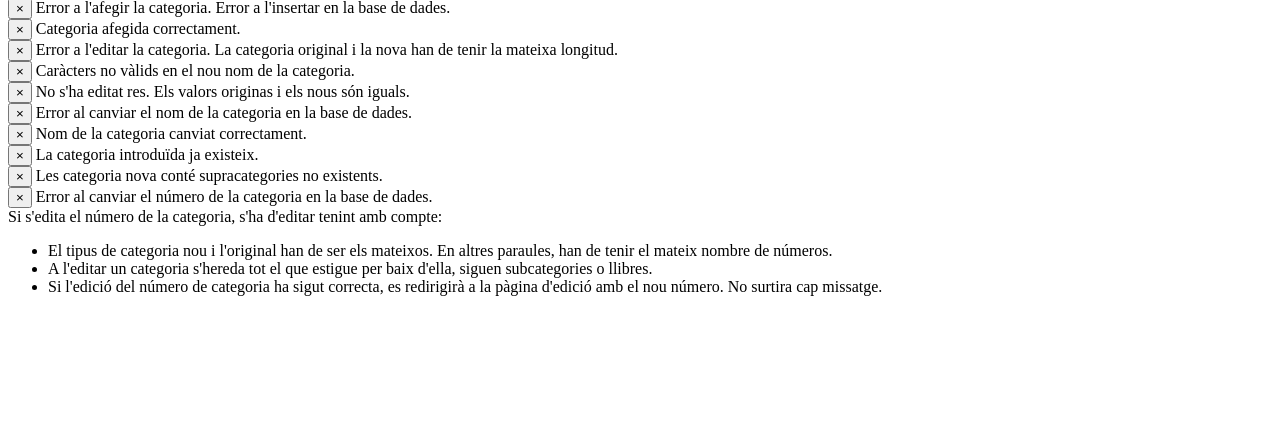
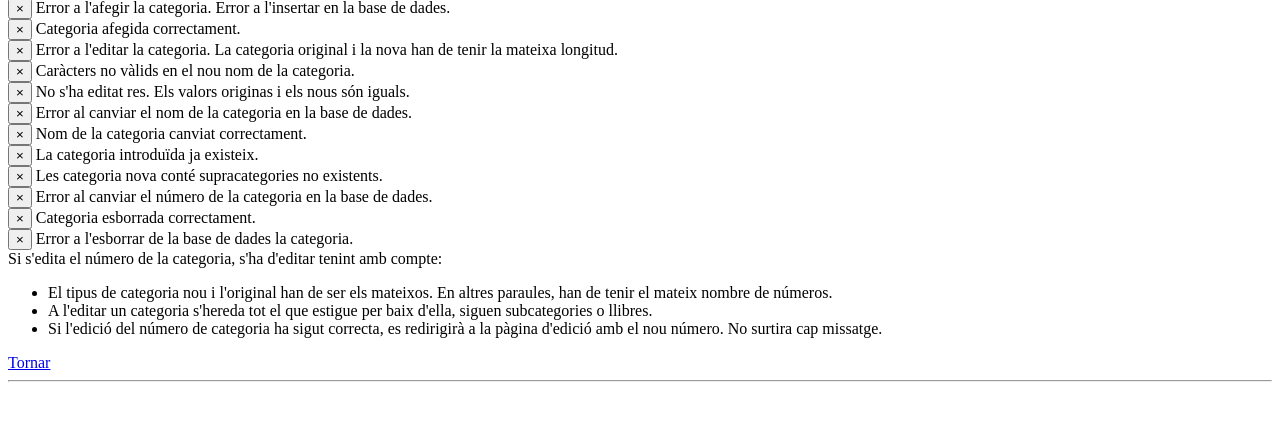
Before and after one commit to cosmogat/llibres, a PHP site: page /html/modcategories.html in a window 1280 px wide. Shown: the part 296-717 px from the top of the page. Run offline with PHP 8.4, Linux system fonts and the light colour scheme.

Commit message:
delete categories works and fix a permision error

```diff
--- a/html/modcategories.html
+++ b/html/modcategories.html
@@ -148,6 +148,22 @@
   </div>
 </div>
 <!-- FIN ale_14 -->
+<!-- INI ale_15 -->
+<div class="container">
+  <div class="alert alert-success alert-dismissible" role="alert">
+    <button type="button" class="close" data-dismiss="alert" aria-label="Close"><span aria-hidden="true">×</span></button>
+    Categoria esborrada correctament.
+  </div>
+</div>
+<!-- FIN ale_15 -->
+<!-- INI ale_16 -->
+<div class="container">
+  <div class="alert alert-danger alert-dismissible" role="alert">
+    <button type="button" class="close" data-dismiss="alert" aria-label="Close"><span aria-hidden="true">×</span></button>
+    Error a l'esborrar de la base de dades la categoria.
+  </div>
+</div>
+<!-- FIN ale_16 -->
 <!-- INI avis -->
 <div class="container">
   <div class="well">
@@ -160,3 +176,18 @@
   </div>
 </div>
 <!-- FIN avis -->
+<!-- INI el_tornar -->
+<div class="container">
+  <div class="col-md-3"></div>
+  <div class="col-md-6">
+    <div class="btn-group pull-left" role="group" aria-label="...">
+      <div class="btn-group" role="group">
+	<a href="{TORNAR}" class="btn btn-info" role="button"><span class="glyphicon glyphicon-arrow-left" aria-hidden="true"></span> Tornar</a>
+      </div>
+    </div>
+    <div class="col-md-3"></div>
+    <div class="col-md-12">
+      <hr />
+    </div>
+  </div>
+<!-- FIN el_tornar -->
--- a/index.php
+++ b/index.php
@@ -58,7 +58,7 @@ $objLloc = new $nomLloc();
 if (!property_exists($objLloc, "permisos") or ($objLloc->permisos < Usuari::permisos()))
     redireccionar(Link::url("index"));
 
-if (method_exists($objLloc, "calculs"))
+if ((method_exists($objLloc, "calculs")) and ($objLloc->permisos >= Usuari::permisos()))
     $objLloc->calculs();
 
 $tpl = new Plantilla("./html");
```
Also changed, not shown: inc/con.obj.php (+20 -0 lines), llocs/modcategories.php (+17 -7 lines).
